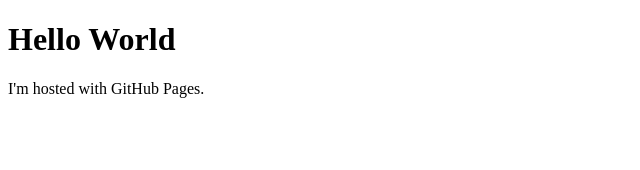
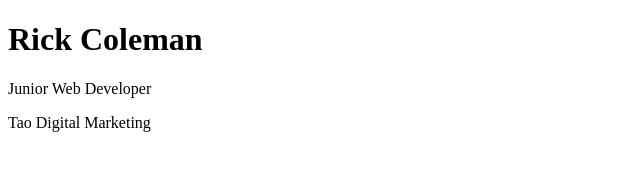
Before and after one commit to RickC230/RickC230.github.io, a plain HTML site: page index.html in a window 1280 px wide. Shown: the whole page, without its empty margins (0-640 px from the left). Drawn offline with Linux system fonts and the light colour scheme.

Commit message:
Update index.html

```diff
--- a/index.html
+++ b/index.html
@@ -1,7 +1,8 @@
 <!DOCTYPE html>
 <html>
   <body>
-    <h1>Hello World</h1>
-    <p>I'm hosted with GitHub Pages.</p>
+    <h1>Rick Coleman</h1>
+    <p>Junior Web Developer</p>
+    <p>Tao Digital Marketing</p>
   </body>
 </html>
```
